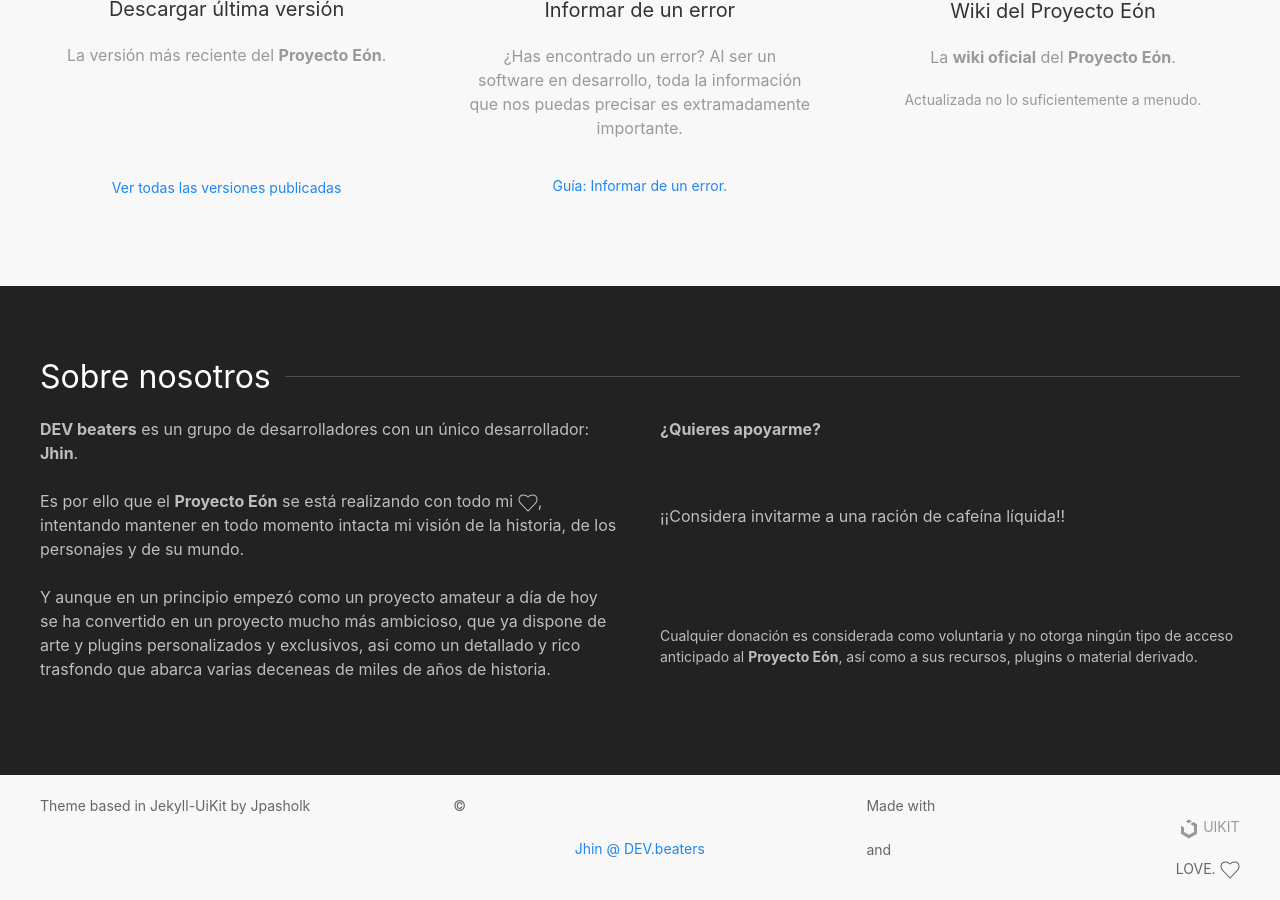
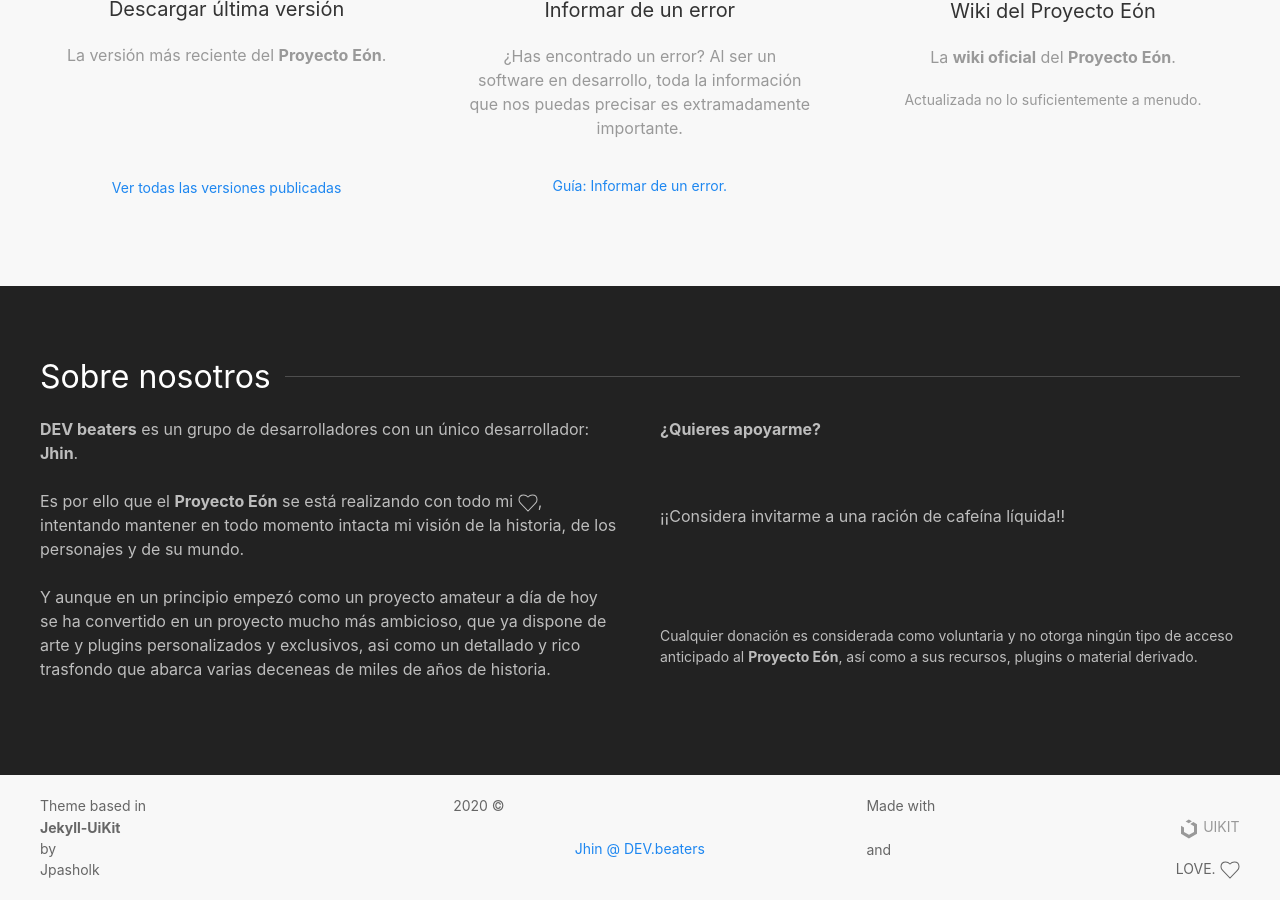
Before and after one commit to Throyd/eonproject, a Jekyll site: the page built from index.html, in a window 1280 px wide and 900 px high, scrolled down 831 px. Built offline with Jekyll 4.4.1, drawn with Linux system fonts in a browser that asks for light colours; nearby versions of some CDN libraries; the list of posts is cut into pages by our own code; comment, search, counter and statistics services are not loaded; a style sheet for code colours, icons or effects is not loaded.

Commit message:
Update footer.html

```diff
--- a/_includes/footer.html
+++ b/_includes/footer.html
@@ -3,12 +3,10 @@
     <div class="uk-container">
       <div class="uk-grid-match uk-child-width-1-3@m" uk-grid>
         <div class="uk-text-left uk-text-small">
-          <p>
-            Theme based in <a class="uk-link-text" href="https://github.com/jpasholk/jekyll-uikit">Jekyll-UiKit</a> by <a class="uk-link-text" href="https://github.com/jpasholk">Jpasholk</a>
-          </p>
+         Theme based in <strong><a class="uk-link-text" href="https://github.com/jpasholk/jekyll-uikit">Jekyll-UiKit</a></strong> by <a class="uk-link-text" href="https://github.com/jpasholk">Jpasholk</a>
         </div>
         <div class="uk-text-center uk-text-small">
-          &copy; <a href="mailto:jhin.eonproject@gmail.com">Jhin @ DEV.beaters</a>
+         2020 &copy; <a href="mailto:jhin.eonproject@gmail.com">Jhin @ DEV.beaters</a>
         </div>
          <div class="uk-text-right uk-text-small">
            Made with <a href="https://getuikit.com/" class="uk-link-muted"><span uk-icon="uikit"></span> UIKIT</a> and <span uk-icon="heart"> LOVE.
```
